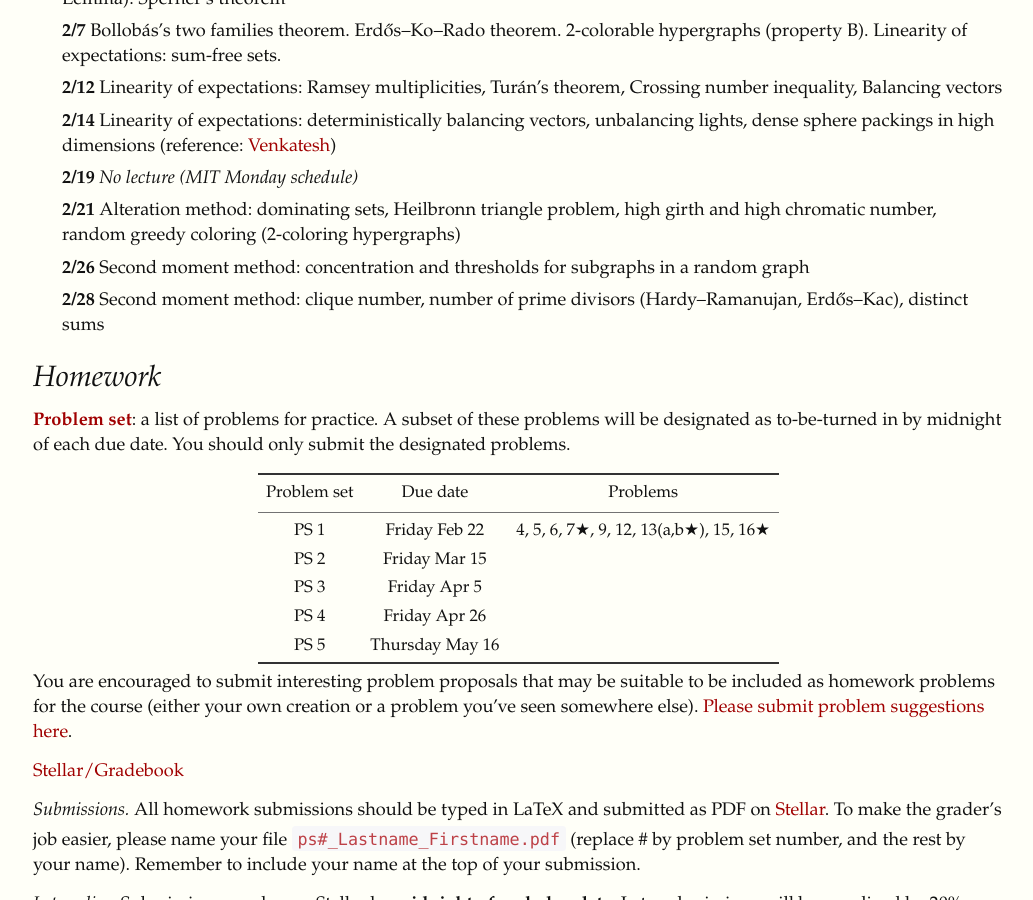
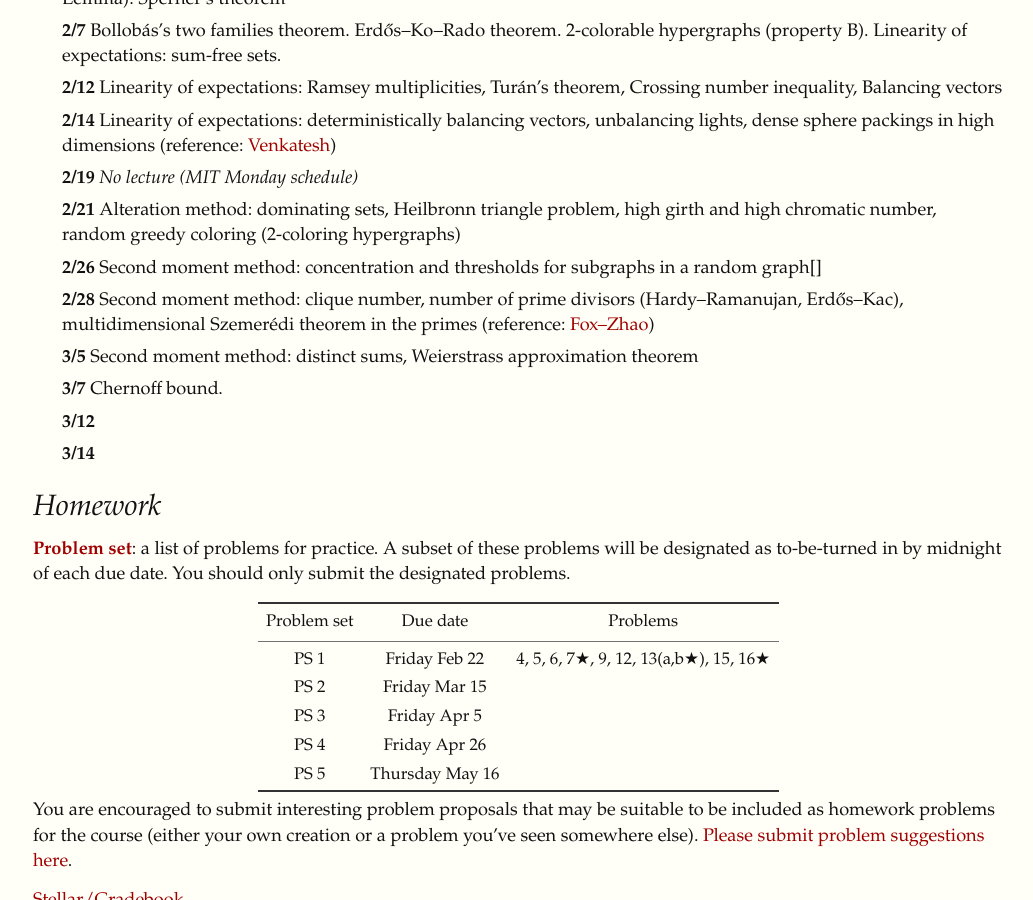
Before and after one commit to yufeizhao/yufeizhao.github.io, a Jekyll site: the page built from pm/index.md, in a window 1280 px wide and 900 px high, scrolled down 737 px. Shown: the whole window, without its empty margins (122-1155 px from the left). Built offline with Jekyll 4.4.1, drawn with Linux system fonts in a browser that asks for light colours; nearby versions of some CDN libraries; formulas are drawn with MathJax 3.

Commit message:
syllabus

```diff
--- a/pm/index.md
+++ b/pm/index.md
@@ -35,8 +35,12 @@ A graduate-level introduction to the probabilistic method, a fundamental and pow
 - **2/14** Linearity of expectations: deterministically balancing vectors, unbalancing lights, dense sphere packings in high dimensions (reference: [Venkatesh](http://math.stanford.edu/~akshay/research/sp.pdf))
 - **2/19** _No lecture (MIT Monday schedule)_
 - **2/21** Alteration method: dominating sets, Heilbronn triangle problem, high girth and high chromatic number, random greedy coloring (2-coloring hypergraphs)
-- **2/26** Second moment method: concentration and thresholds for subgraphs in a random graph
-- **2/28** Second moment method: clique number, number of prime divisors (Hardy--Ramanujan, Erdős--Kac), distinct sums
+- **2/26** Second moment method: concentration and thresholds for subgraphs in a random graph[]
+- **2/28** Second moment method: clique number, number of prime divisors (Hardy--Ramanujan, Erdős--Kac), multidimensional Szemerédi theorem in the primes (reference: [Fox--Zhao](https://arxiv.org/abs/1307.4679))
+- **3/5** Second moment method: distinct sums, Weierstrass approximation theorem
+- **3/7** Chernoff bound.
+- **3/12**
+- **3/14**
 
 ## Homework
 
```
